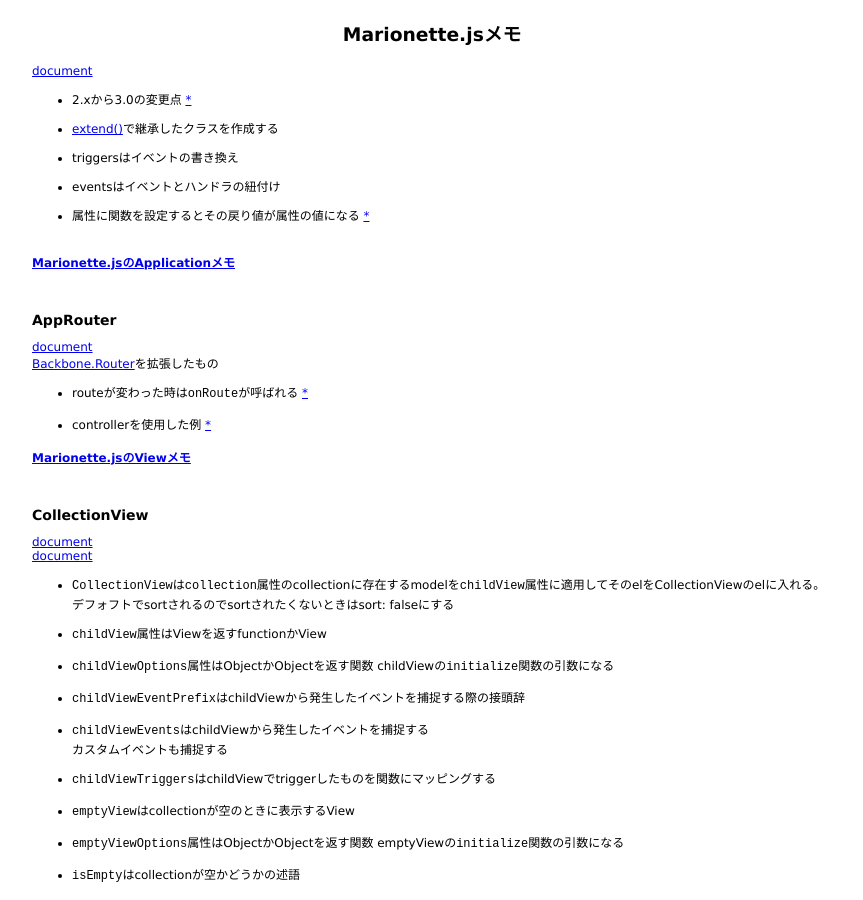
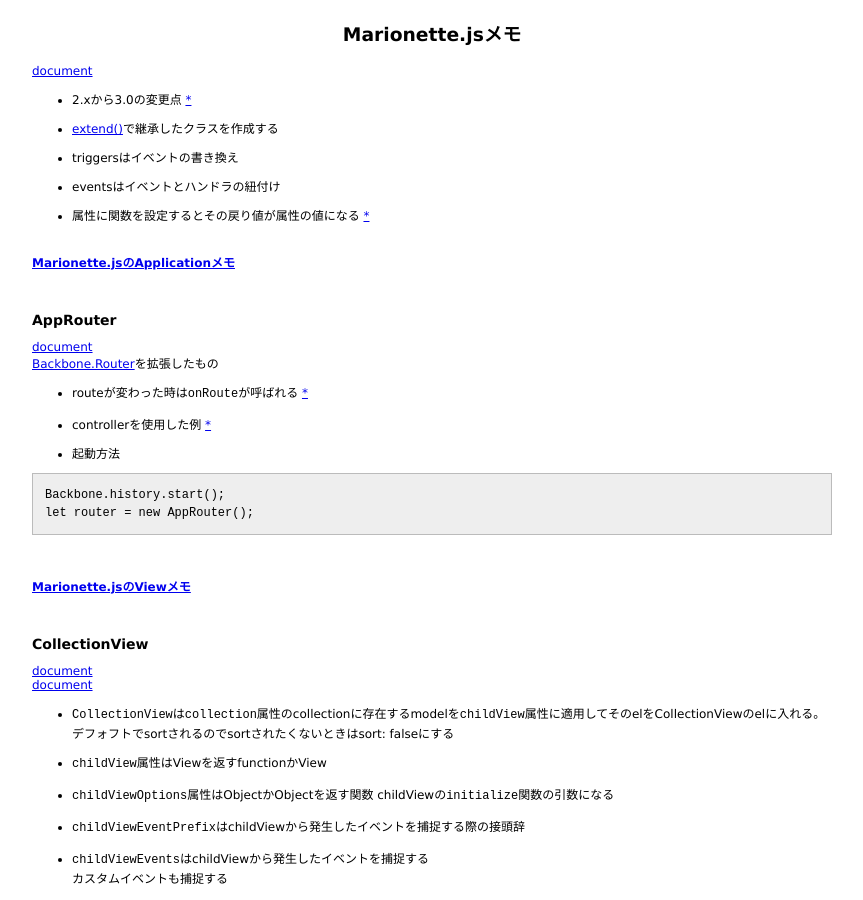
Before and after one commit to 38elements/38elements.github.com, a Jekyll site: the page built from _posts/2016-09-11-backbone_marionette.md, in a window 1280 px wide and 900 px high. Shown: the whole window, without its empty margins (208-1071 px from the left). Built offline with Jekyll 4.4.1, drawn with Linux system fonts in a browser that asks for light colours.

Commit message:
Update 2016-09-11-backbone_marionette.md

````diff
--- a/_posts/2016-09-11-backbone_marionette.md
+++ b/_posts/2016-09-11-backbone_marionette.md
@@ -24,6 +24,13 @@ title: Marionette.jsメモ
 * routeが変わった時は`onRoute`が呼ばれる [\*](http://marionettejs.com/docs/master/marionette.approuter.html#handling-route-changes)
 
 * controllerを使用した例 [\*](http://marionettejs.com/docs/master/marionette.approuter.html#configure-routes-in-constructor)
+
+* 起動方法
+
+```
+Backbone.history.start();
+let router = new AppRouter();
+```
 <br>
 
 #### [Marionette.jsのViewメモ](/2016/10/10/marionettejs-view.html)
````
